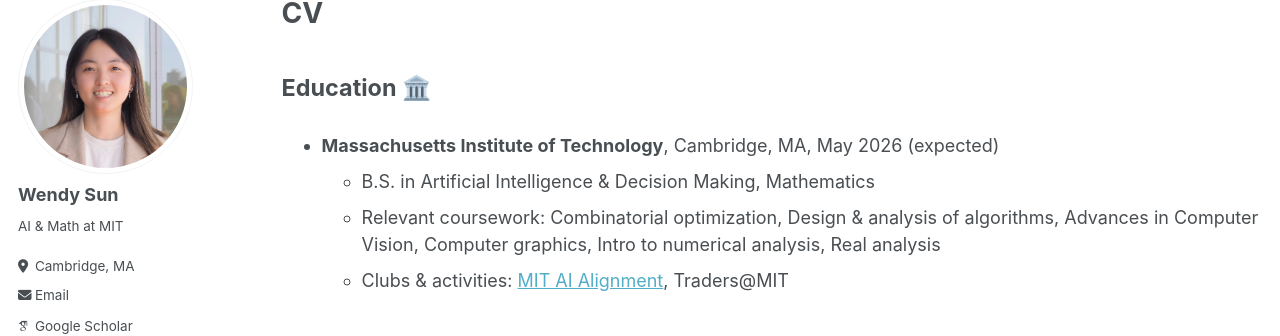
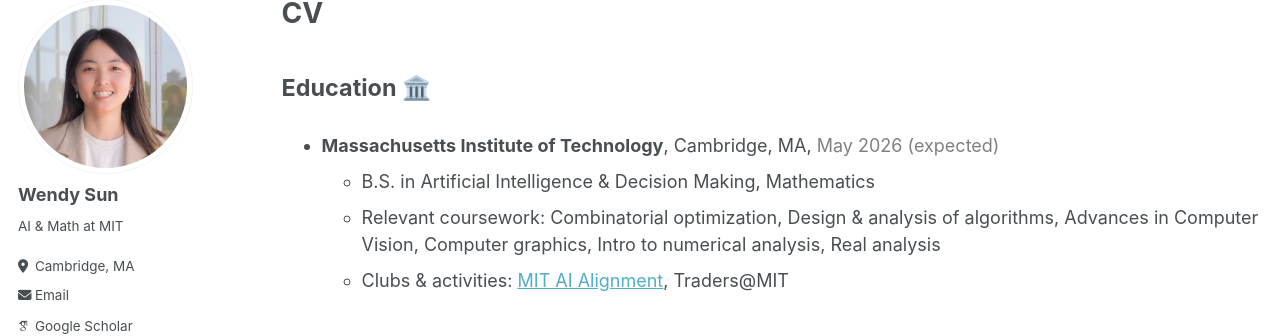
Before and after one commit to sun-wendy/sun-wendy.github.io, a Jekyll site: the page built from _pages/cv.md, in a window 1280 px wide and 900 px high. Shown: the part 107-443 px from the top of the window. Built offline with Jekyll 4.4.1, drawn with Linux system fonts in a browser that asks for light colours; some web fonts are replaced.

Commit message:
Update CV page

```diff
--- a/_pages/cv.md
+++ b/_pages/cv.md
@@ -13,7 +13,7 @@
 
 <div style="margin-top: 30px;"></div>
 
-* **Massachusetts Institute of Technology**, Cambridge, MA, May 2026 (expected)
+* **Massachusetts Institute of Technology**, Cambridge, MA, <span style="color: grey;">May 2026 (expected)</span>
   * B.S. in Artificial Intelligence & Decision Making, Mathematics
   * Relevant coursework: Combinatorial optimization, Design & analysis of algorithms, Advances in Computer Vision, Computer graphics, Intro to numerical analysis, Real analysis
   * Clubs & activities: <a href="https://aialignment.mit.edu/" target="_blank">MIT AI Alignment</a>, Traders@MIT
```
